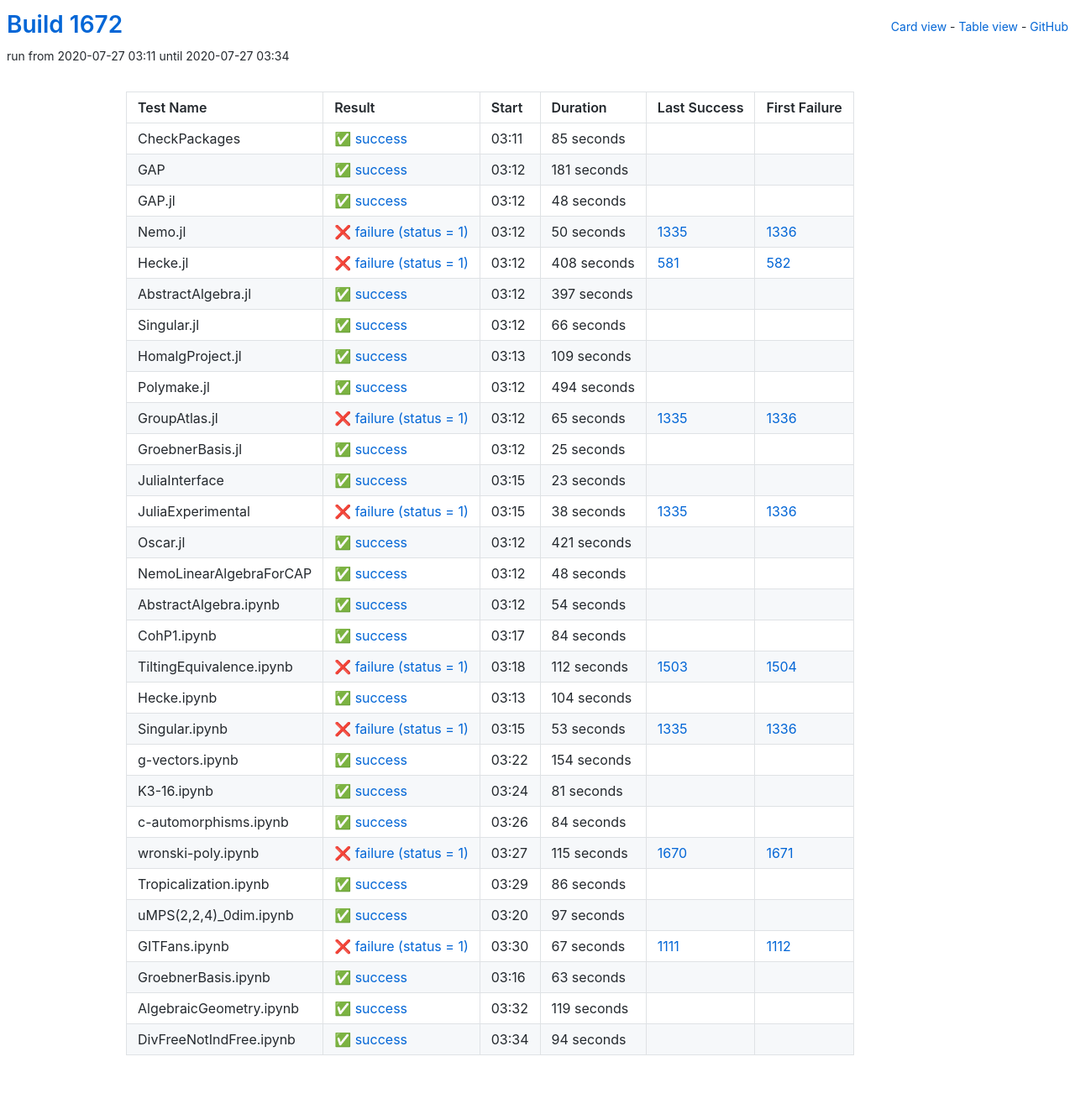
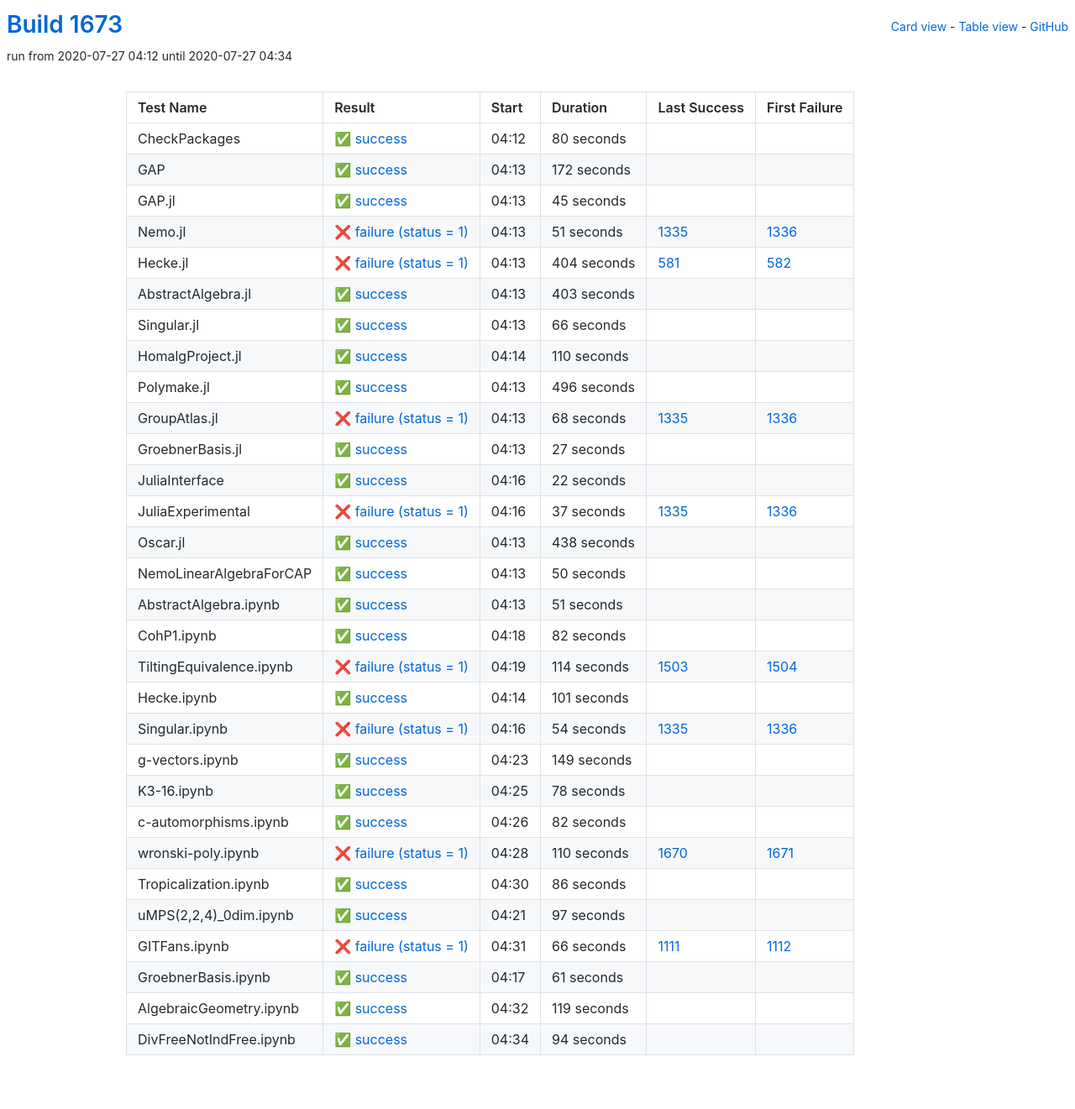
Before and after one commit to oscar-system/oscar-ci-status-1.4, a Jekyll site: the page built from table.html, in a window 1280 px wide. Shown: the whole page at 84% size. Built offline with Jekyll 4.4.1, drawn with Linux system fonts in a browser that asks for light colours.

Commit message:
Build #1673

```diff
--- a/_data/ci.yml
+++ b/_data/ci.yml
@@ -1,6 +1,6 @@
 ---
-build: 1672
-build_url: https://oscarci.mathematik.uni-kl.de/job/oscar-julia-1.4/1672/
+build: 1673
+build_url: https://oscarci.mathematik.uni-kl.de/job/oscar-julia-1.4/1673/
 job: oscar-julia-1.4
 organization: oscar-system
 repo: oscar-ci-status-1.4
@@ -8,80 +8,80 @@ repourl: https://github.com/oscar-system/oscar-ci-status-1.4
 tests:
 - name: CheckPackages
   id: checkpackages
-  log: https://oscarci.mathematik.uni-kl.de/job/oscar-julia-1.4/1672/artifact/logs/build-1672/CheckPackages.log
-  start: 2020-07-27 03:11
+  log: https://oscarci.mathematik.uni-kl.de/job/oscar-julia-1.4/1673/artifact/logs/build-1673/CheckPackages.log
+  start: 2020-07-27 04:12
   success: true
   exitcode: 0
   status: success
-  duration: 85
+  duration: 80
   last_success: false
   last_success_url:
   first_failure: false
   first_failure_url:
 - name: GAP
   id: gap
-  log: https://oscarci.mathematik.uni-kl.de/job/oscar-julia-1.4/1672/artifact/logs/build-1672/GAP.log
-  start: 2020-07-27 03:12
+  log: https://oscarci.mathematik.uni-kl.de/job/oscar-julia-1.4/1673/artifact/logs/build-1673/GAP.log
+  start: 2020-07-27 04:13
   success: true
   exitcode: 0
   status: success
-  duration: 181
+  duration: 172
   last_success: false
   last_success_url:
   first_failure: false
   first_failure_url:
 - name: GAP.jl
   id: gap-jl
-  log: https://oscarci.mathematik.uni-kl.de/job/oscar-julia-1.4/1672/artifact/logs/build-1672/GAP.jl.log
-  start: 2020-07-27 03:12
+  log: https://oscarci.mathematik.uni-kl.de/job/oscar-julia-1.4/1673/artifact/logs/build-1673/GAP.jl.log
+  start: 2020-07-27 04:13
   success: true
   exitcode: 0
   status: success
-  duration: 48
+  duration: 45
   last_success: false
   last_success_url:
   first_failure: false
   first_failure_url:
 - name: Nemo.jl
   id: nemo-jl
-  log: https://oscarci.mathematik.uni-kl.de/job/oscar-julia-1.4/1672/artifact/logs/build-1672/Nemo.jl.log
-  start: 2020-07-27 03:12
+  log: https://oscarci.mathematik.uni-kl.de/job/oscar-julia-1.4/1673/artifact/logs/build-1673/Nemo.jl.log
+  start: 2020-07-27 04:13
   success: false
   exitcode: 1
   status: failure
-  duration: 50
+  duration: 51
   last_success: 1335
   last_success_url: https://oscarci.mathematik.uni-kl.de/job/oscar-julia-1.4/1335/
   first_failure: 1336
   first_failure_url: https://oscarci.mathematik.uni-kl.de/job/oscar-julia-1.4/1336/
 - name: Hecke.jl
   id: hecke-jl
-  log: https://oscarci.mathematik.uni-kl.de/job/oscar-julia-1.4/1672/artifact/logs/build-1672/Hecke.jl.log
-  start: 2020-07-27 03:12
+  log: https://oscarci.mathematik.uni-kl.de/job/oscar-julia-1.4/1673/artifact/logs/build-1673/Hecke.jl.log
+  start: 2020-07-27 04:13
   success: false
   exitcode: 1
   status: failure
-  duration: 408
+  duration: 404
   last_success: 581
   last_success_url: https://oscarci.mathematik.uni-kl.de/job/oscar-julia-1.4/581/
   first_failure: 582
   first_failure_url: https://oscarci.mathematik.uni-kl.de/job/oscar-julia-1.4/582/
 - name: AbstractAlgebra.jl
   id: abstractalgebra-jl
-  log: https://oscarci.mathematik.uni-kl.de/job/oscar-julia-1.4/1672/artifact/logs/build-1672/AbstractAlgebra.jl.log
-  start: 2020-07-27 03:12
+  log: https://oscarci.mathematik.uni-kl.de/job/oscar-julia-1.4/1673/artifact/logs/build-1673/AbstractAlgebra.jl.log
+  start: 2020-07-27 04:13
   success: true
   exitcode: 0
   status: success
-  duration: 397
+  duration: 403
   last_success: false
   last_success_url:
   first_failure: false
   first_failure_url:
 - name: Singular.jl
   id: singular-jl
-  log: https://oscarci.mathematik.uni-kl.de/job/oscar-julia-1.4/1672/artifact/logs/build-1672/Singular.jl.log
-  start: 2020-07-27 03:12
+  log: https://oscarci.mathematik.uni-kl.de/job/oscar-julia-1.4/1673/artifact/logs/build-1673/Singular.jl.log
+  start: 2020-07-27 04:13
   success: true
   exitcode: 0
   status: success
@@ -92,212 +92,212 @@ tests:
   first_failure_url:
 - name: HomalgProject.jl
   id: homalgproject-jl
-  log: https://oscarci.mathematik.uni-kl.de/job/oscar-julia-1.4/1672/artifact/logs/build-1672/HomalgProject.jl.log
-  start: 2020-07-27 03:13
+  log: https://oscarci.mathematik.uni-kl.de/job/oscar-julia-1.4/1673/artifact/logs/build-1673/HomalgProject.jl.log
+  start: 2020-07-27 04:14
   success: true
   exitcode: 0
   status: success
-  duration: 109
+  duration: 110
   last_success: false
   last_success_url:
   first_failure: false
   first_failure_url:
 - name: Polymake.jl
   id: polymake-jl
-  log: https://oscarci.mathematik.uni-kl.de/job/oscar-julia-1.4/1672/artifact/logs/build-1672/Polymake.jl.log
-  start: 2020-07-27 03:12
+  log: https://oscarci.mathematik.uni-kl.de/job/oscar-julia-1.4/1673/artifact/logs/build-1673/Polymake.jl.log
+  start: 2020-07-27 04:13
   success: true
   exitcode: 0
   status: success
-  duration: 494
+  duration: 496
   last_success: false
   last_success_url:
   first_failure: false
   first_failure_url:
 - name: GroupAtlas.jl
   id: groupatlas-jl
-  log: https://oscarci.mathematik.uni-kl.de/job/oscar-julia-1.4/1672/artifact/logs/build-1672/GroupAtlas.jl.log
-  start: 2020-07-27 03:12
+  log: https://oscarci.mathematik.uni-kl.de/job/oscar-julia-1.4/1673/artifact/logs/build-1673/GroupAtlas.jl.log
+  start: 2020-07-27 04:13
   success: false
   exitcode: 1
   status: failure
-  duration: 65
+  duration: 68
   last_success: 1335
   last_success_url: https://oscarci.mathematik.uni-kl.de/job/oscar-julia-1.4/1335/
   first_failure: 1336
   first_failure_url: https://oscarci.mathematik.uni-kl.de/job/oscar-julia-1.4/1336/
 - name: GroebnerBasis.jl
   id: groebnerbasis-jl
-  log: https://oscarci.mathematik.uni-kl.de/job/oscar-julia-1.4/1672/artifact/logs/build-1672/GroebnerBasis.jl.log
-  start: 2020-07-27 03:12
+  log: https://oscarci.mathematik.uni-kl.de/job/oscar-julia-1.4/1673/artifact/logs/build-1673/GroebnerBasis.jl.log
+  start: 2020-07-27 04:13
   success: true
   exitcode: 0
   status: success
-  duration: 25
+  duration: 27
   last_success: false
   last_success_url:
   first_failure: false
   first_failure_url:
 - name: JuliaInterface
   id: juliainterface
-  log: https://oscarci.mathematik.uni-kl.de/job/oscar-julia-1.4/1672/artifact/logs/build-1672/JuliaInterface.log
-  start: 2020-07-27 03:15
+  log: https://oscarci.mathematik.uni-kl.de/job/oscar-julia-1.4/1673/artifact/logs/build-1673/JuliaInterface.log
+  start: 2020-07-27 04:16
   success: true
   exitcode: 0
   status: success
-  duration: 23
+  duration: 22
   last_success: false
   last_success_url:
   first_failure: false
   first_failure_url:
 - name: JuliaExperimental
   id: juliaexperimental
-  log: https://oscarci.mathematik.uni-kl.de/job/oscar-julia-1.4/1672/artifact/logs/build-1672/JuliaExperimental.log
-  start: 2020-07-27 03:15
+  log: https://oscarci.mathematik.uni-kl.de/job/oscar-julia-1.4/1673/artifact/logs/build-1673/JuliaExperimental.log
+  start: 2020-07-27 04:16
   success: false
   exitcode: 1
   status: failure
-  duration: 38
+  duration: 37
   last_success: 1335
   last_success_url: https://oscarci.mathematik.uni-kl.de/job/oscar-julia-1.4/1335/
   first_failure: 1336
   first_failure_url: https://oscarci.mathematik.uni-kl.de/job/oscar-julia-1.4/1336/
 - name: Oscar.jl
   id: oscar-jl
-  log: https://oscarci.mathematik.uni-kl.de/job/oscar-julia-1.4/1672/artifact/logs/build-1672/Oscar.jl.log
-  start: 2020-07-27 03:12
+  log: https://oscarci.mathematik.uni-kl.de/job/oscar-julia-1.4/1673/artifact/logs/build-1673/Oscar.jl.log
+  start: 2020-07-27 04:13
   success: true
   exitcode: 0
   status: success
-  duration: 421
+  duration: 438
   last_success: false
   last_success_url:
   first_failure: false
   first_failure_url:
 - name: NemoLinearAlgebraForCAP
   id: nemolinearalgebraforcap
-  log: https://oscarci.mathematik.uni-kl.de/job/oscar-julia-1.4/1672/artifact/logs/build-1672/NemoLinearAlgebraForCAP.log
-  start: 2020-07-27 03:12
+  log: https://oscarci.mathematik.uni-kl.de/job/oscar-julia-1.4/1673/artifact/logs/build-1673/NemoLinearAlgebraForCAP.log
+  start: 2020-07-27 04:13
   success: true
   exitcode: 0
   status: success
-  duration: 48
+  duration: 50
   last_success: false
   last_success_url:
   first_failure: false
   first_failure_url:
 - name: AbstractAlgebra.ipynb
   id: abstractalgebra-ipynb
-  log: https://oscarci.mathematik.uni-kl.de/job/oscar-julia-1.4/1672/artifact/logs/build-1672/AbstractAlgebra.ipynb.log
-  start: 2020-07-27 03:12
+  log: https://oscarci.mathematik.uni-kl.de/job/oscar-julia-1.4/1673/artifact/logs/build-1673/AbstractAlgebra.ipynb.log
+  start: 2020-07-27 04:13
   success: true
   exitcode: 0
   status: success
-  duration: 54
+  duration: 51
   last_success: false
   last_success_url:
   first_failure: false
   first_failure_url:
 - name: CohP1.ipynb
   id: cohp1-ipynb
-  log: https://oscarci.mathematik.uni-kl.de/job/oscar-julia-1.4/1672/artifact/logs/build-1672/CohP1.ipynb.log
-  start: 2020-07-27 03:17
+  log: https://oscarci.mathematik.uni-kl.de/job/oscar-julia-1.4/1673/artifact/logs/build-1673/CohP1.ipynb.log
+  start: 2020-07-27 04:18
   success: true
   exitcode: 0
   status: success
-  duration: 84
+  duration: 82
   last_success: false
   last_success_url:
   first_failure: false
   first_failure_url:
 - name: TiltingEquivalence.ipynb
   id: tiltingequivalence-ipynb
-  log: https://oscarci.mathematik.uni-kl.de/job/oscar-julia-1.4/1672/artifact/logs/build-1672/TiltingEquivalence.ipynb.log
-  start: 2020-07-27 03:18
+  log: https://oscarci.mathematik.uni-kl.de/job/oscar-julia-1.4/1673/artifact/logs/build-1673/TiltingEquivalence.ipynb.log
+  start: 2020-07-27 04:19
   success: false
   exitcode: 1
   status: failure
-  duration: 112
+  duration: 114
   last_success: 1503
   last_success_url: https://oscarci.mathematik.uni-kl.de/job/oscar-julia-1.4/1503/
   first_failure: 1504
   first_failure_url: https://oscarci.mathematik.uni-kl.de/job/oscar-julia-1.4/1504/
 - name: Hecke.ipynb
   id: hecke-ipynb
-  log: https://oscarci.mathematik.uni-kl.de/job/oscar-julia-1.4/1672/artifact/logs/build-1672/Hecke.ipynb.log
-  start: 2020-07-27 03:13
+  log: https://oscarci.mathematik.uni-kl.de/job/oscar-julia-1.4/1673/artifact/logs/build-1673/Hecke.ipynb.log
+  start: 2020-07-27 04:14
   success: true
   exitcode: 0
   status: success
-  duration: 104
+  duration: 101
   last_success: false
   last_success_url:
   first_failure: false
   first_failure_url:
 - name: Singular.ipynb
   id: singular-ipynb
-  log: https://oscarci.mathematik.uni-kl.de/job/oscar-julia-1.4/1672/artifact/logs/build-1672/Singular.ipynb.log
-  start: 2020-07-27 03:15
+  log: https://oscarci.mathematik.uni-kl.de/job/oscar-julia-1.4/1673/artifact/logs/build-1673/Singular.ipynb.log
+  start: 2020-07-27 04:16
   success: false
   exitcode: 1
   status: failure
-  duration: 53
+  duration: 54
   last_success: 1335
   last_success_url: https://oscarci.mathematik.uni-kl.de/job/oscar-julia-1.4/1335/
   first_failure: 1336
   first_failure_url: https://oscarci.mathematik.uni-kl.de/job/oscar-julia-1.4/1336/
 - name: g-vectors.ipynb
   id: g-vectors-ipynb
-  log: https://oscarci.mathematik.uni-kl.de/job/oscar-julia-1.4/1672/artifact/logs/build-1672/g-vectors.ipynb.log
-  start: 2020-07-27 03:22
+  log: https://oscarci.mathematik.uni-kl.de/job/oscar-julia-1.4/1673/artifact/logs/build-1673/g-vectors.ipynb.log
+  start: 2020-07-27 04:23
   success: true
   exitcode: 0
   status: success
-  duration: 154
+  duration: 149
   last_success: false
   last_success_url:
   first_failure: false
   first_failure_url:
 - name: K3-16.ipynb
   id: k3-16-ipynb
-  log: https://oscarci.mathematik.uni-kl.de/job/oscar-julia-1.4/1672/artifact/logs/build-1672/K3-16.ipynb.log
-  start: 2020-07-27 03:24
+  log: https://oscarci.mathematik.uni-kl.de/job/oscar-julia-1.4/1673/artifact/logs/build-1673/K3-16.ipynb.log
+  start: 2020-07-27 04:25
   success: true
   exitcode: 0
   status: success
-  duration: 81
+  duration: 78
   last_success: false
   last_success_url:
   first_failure: false
   first_failure_url:
 - name: c-automorphisms.ipynb
   id: c-automorphisms-ipynb
-  log: https://oscarci.mathematik.uni-kl.de/job/oscar-julia-1.4/1672/artifact/logs/build-1672/c-automorphisms.ipynb.log
-  start: 2020-07-27 03:26
+  log: https://oscarci.mathematik.uni-kl.de/job/oscar-julia-1.4/1673/artifact/logs/build-1673/c-automorphisms.ipynb.log
+  start: 2020-07-27 04:26
   success: true
   exitcode: 0
   status: success
-  duration: 84
+  duration: 82
   last_success: false
   last_success_url:
   first_failure: false
   first_failure_url:
 - name: wronski-poly.ipynb
   id: wronski-poly-ipynb
-  log: https://oscarci.mathematik.uni-kl.de/job/oscar-julia-1.4/1672/artifact/logs/build-1672/wronski-poly.ipynb.log
-  start: 2020-07-27 03:27
+  log: https://oscarci.mathematik.uni-kl.de/job/oscar-julia-1.4/1673/artifact/logs/build-1673/wronski-poly.ipynb.log
+  start: 2020-07-27 04:28
   success: false
   exitcode: 1
   status: failure
-  duration: 115
+  duration: 110
   last_success: 1670
   last_success_url: https://oscarci.mathematik.uni-kl.de/job/oscar-julia-1.4/1670/
   first_failure: 1671
   first_failure_url: https://oscarci.mathematik.uni-kl.de/job/oscar-julia-1.4/1671/
 - name: Tropicalization.ipynb
   id: tropicalization-ipynb
-  log: https://oscarci.mathematik.uni-kl.de/job/oscar-julia-1.4/1672/artifact/logs/build-1672/Tropicalization.ipynb.log
-  start: 2020-07-27 03:29
+  log: https://oscarci.mathematik.uni-kl.de/job/oscar-julia-1.4/1673/artifact/logs/build-1673/Tropicalization.ipynb.log
+  start: 2020-07-27 04:30
   success: true
   exitcode: 0
   status: success
@@ -308,8 +308,8 @@ tests:
   first_failure_url:
 - name: uMPS(2,2,4)_0dim.ipynb
   id: umps-2-2-4-0dim-ipynb
-  log: https://oscarci.mathematik.uni-kl.de/job/oscar-julia-1.4/1672/artifact/logs/build-1672/uMPS-2-2-4-_0dim.ipynb.log
-  start: 2020-07-27 03:20
+  log: https://oscarci.mathematik.uni-kl.de/job/oscar-julia-1.4/1673/artifact/logs/build-1673/uMPS-2-2-4-_0dim.ipynb.log
+  start: 2020-07-27 04:21
   success: true
   exitcode: 0
   status: success
@@ -320,32 +320,32 @@ tests:
   first_failure_url:
 - name: GITFans.ipynb
   id: gitfans-ipynb
-  log: https://oscarci.mathematik.uni-kl.de/job/oscar-julia-1.4/1672/artifact/logs/build-1672/GITFans.ipynb.log
-  start: 2020-07-27 03:30
+  log: https://oscarci.mathematik.uni-kl.de/job/oscar-julia-1.4/1673/artifact/logs/build-1673/GITFans.ipynb.log
+  start: 2020-07-27 04:31
   success: false
   exitcode: 1
   status: failure
-  duration: 67
+  duration: 66
   last_success: 1111
   last_success_url: https://oscarci.mathematik.uni-kl.de/job/oscar-julia-1.4/1111/
   first_failure: 1112
   first_failure_url: https://oscarci.mathematik.uni-kl.de/job/oscar-julia-1.4/1112/
 - name: GroebnerBasis.ipynb
   id: groebnerbasis-ipynb
-  log: https://oscarci.mathematik.uni-kl.de/job/oscar-julia-1.4/1672/artifact/logs/build-1672/GroebnerBasis.ipynb.log
-  start: 2020-07-27 03:16
+  log: https://oscarci.mathematik.uni-kl.de/job/oscar-julia-1.4/1673/artifact/logs/build-1673/GroebnerBasis.ipynb.log
+  start: 2020-07-27 04:17
   success: true
   exitcode: 0
   status: success
-  duration: 63
+  duration: 61
   last_success: false
   last_success_url:
   first_failure: false
   first_failure_url:
 - name: AlgebraicGeometry.ipynb
   id: algebraicgeometry-ipynb
-  log: https://oscarci.mathematik.uni-kl.de/job/oscar-julia-1.4/1672/artifact/logs/build-1672/AlgebraicGeometry.ipynb.log
-  start: 2020-07-27 03:32
+  log: https://oscarci.mathematik.uni-kl.de/job/oscar-julia-1.4/1673/artifact/logs/build-1673/AlgebraicGeometry.ipynb.log
+  start: 2020-07-27 04:32
   success: true
   exitcode: 0
   status: success
@@ -356,8 +356,8 @@ tests:
   first_failure_url:
 - name: DivFreeNotIndFree.ipynb
   id: divfreenotindfree-ipynb
-  log: https://oscarci.mathematik.uni-kl.de/job/oscar-julia-1.4/1672/artifact/logs/build-1672/DivFreeNotIndFree.ipynb.log
-  start: 2020-07-27 03:34
+  log: https://oscarci.mathematik.uni-kl.de/job/oscar-julia-1.4/1673/artifact/logs/build-1673/DivFreeNotIndFree.ipynb.log
+  start: 2020-07-27 04:34
   success: true
   exitcode: 0
   status: success
```
Also changed, not shown: README.md.
